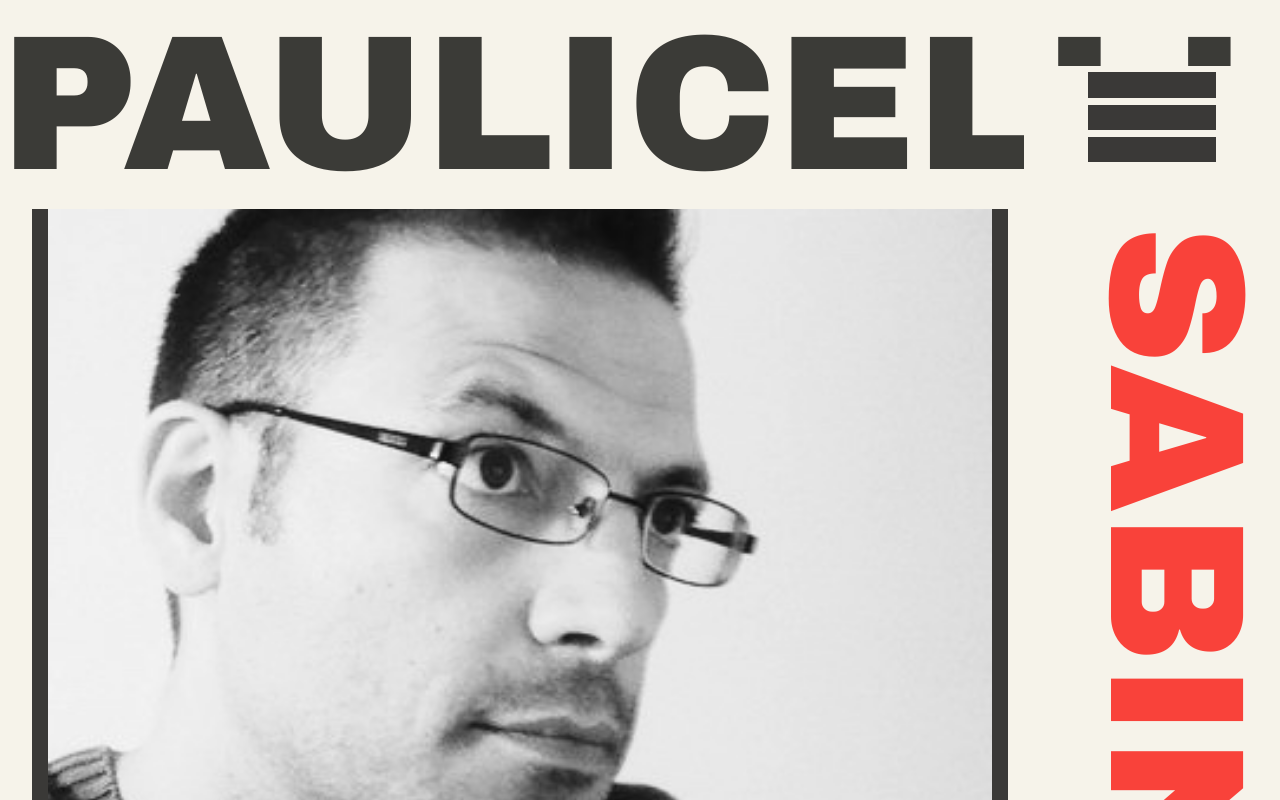
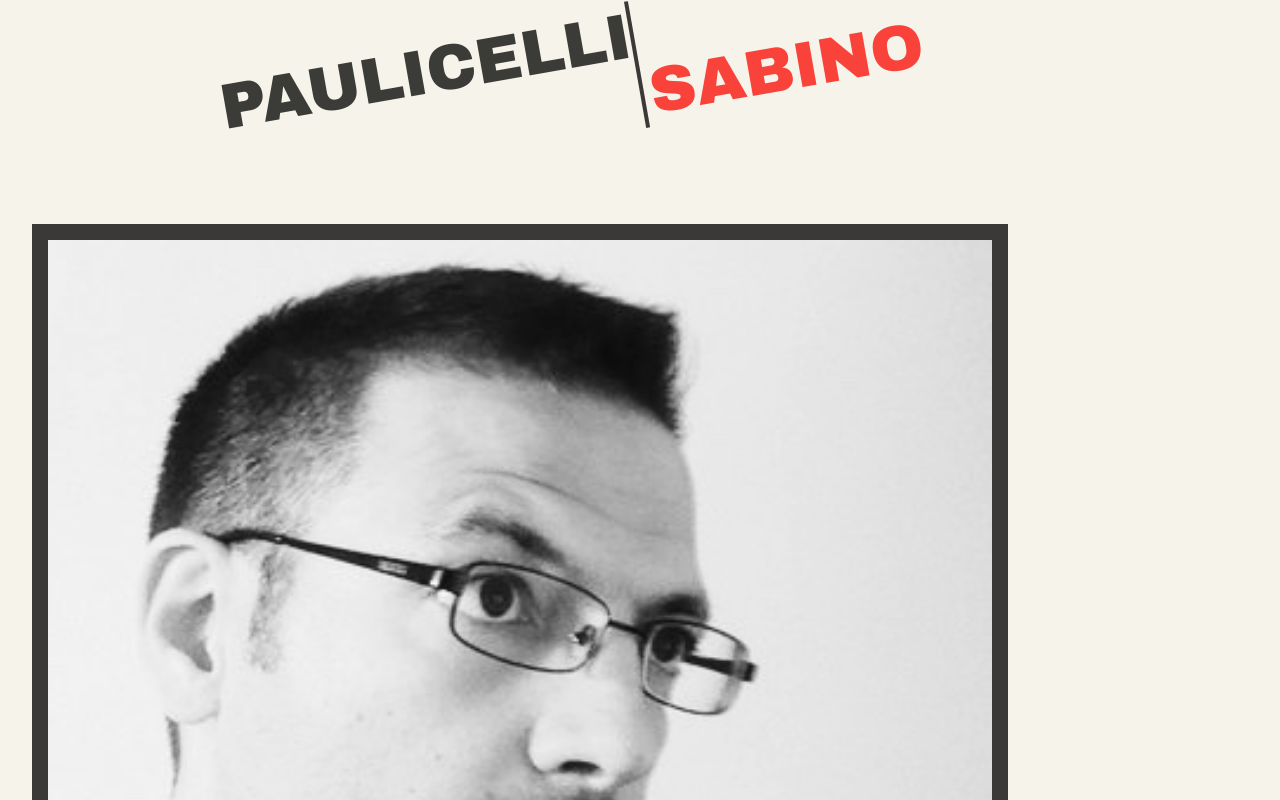
Before and after one commit to paulicelli/sabino.paulicelli.com, a Vue app: page / in a window 1280 px wide. Shown: the top 800 px of the page. Built offline with nearby package versions, Linux system fonts and the light colour scheme.

Commit message:
header on desktop

```diff
--- a/src/components/HeaderTitle.vue
+++ b/src/components/HeaderTitle.vue
@@ -3,7 +3,8 @@
         <div id="paulicelli">
             <h1>paulicelli</h1>
         </div>
-        <div id="menu">
+        <div id="divider"></div>
+        <div id="menuButton">
             <button @click="$emit('hide-nav')">
                 <div></div>
                 <div></div>
@@ -43,7 +44,11 @@ button {
     width: 80vw;
 }
 
-#menu {
+#divider {
+    display: none;
+}
+
+#menuButton {
     background-color: var(--background);
     display: inline-flex;
     width: 20vw;
@@ -52,7 +57,7 @@ button {
     justify-content: center;
 }
 
-#menu > button > div {
+#menuButton > button > div {
     background-color: var(--main-color);
 
     width: 10vw;
@@ -74,4 +79,50 @@ button {
 #sabino > h1 {
     font-weight: bold !important;
 }
+
+@media screen and (min-width: 48rem) {
+    #menuButton {
+        display: none;
+    }
+
+    h1 {
+    font-size: 4em;
+    text-transform: uppercase;
+    }
+
+    .HeaderTitle {
+        position: initial;
+        width: 100vw;
+        height: 8em;
+        display: flex;
+        transform: rotate(-10deg);
+    }
+
+    #paulicelli {
+    background-color: var(--background);
+    display: inline-block;
+    width: inherit;
+    align-self: flex-start;
+    }
+
+    #paulicelli > h1 {
+        text-align:right;
+    }
+
+    #divider {
+        display: inline-block;
+        width: 1em;
+        height: 100%;
+        border-left: solid 4px var(--main-color);
+    }
+
+    #sabino {
+        writing-mode: horizontal-tb;
+        display: inline-block;
+        align-self: flex-end;
+        width: inherit;
+        padding: 0;
+        float: none;
+    }
+}
 </style>
```
